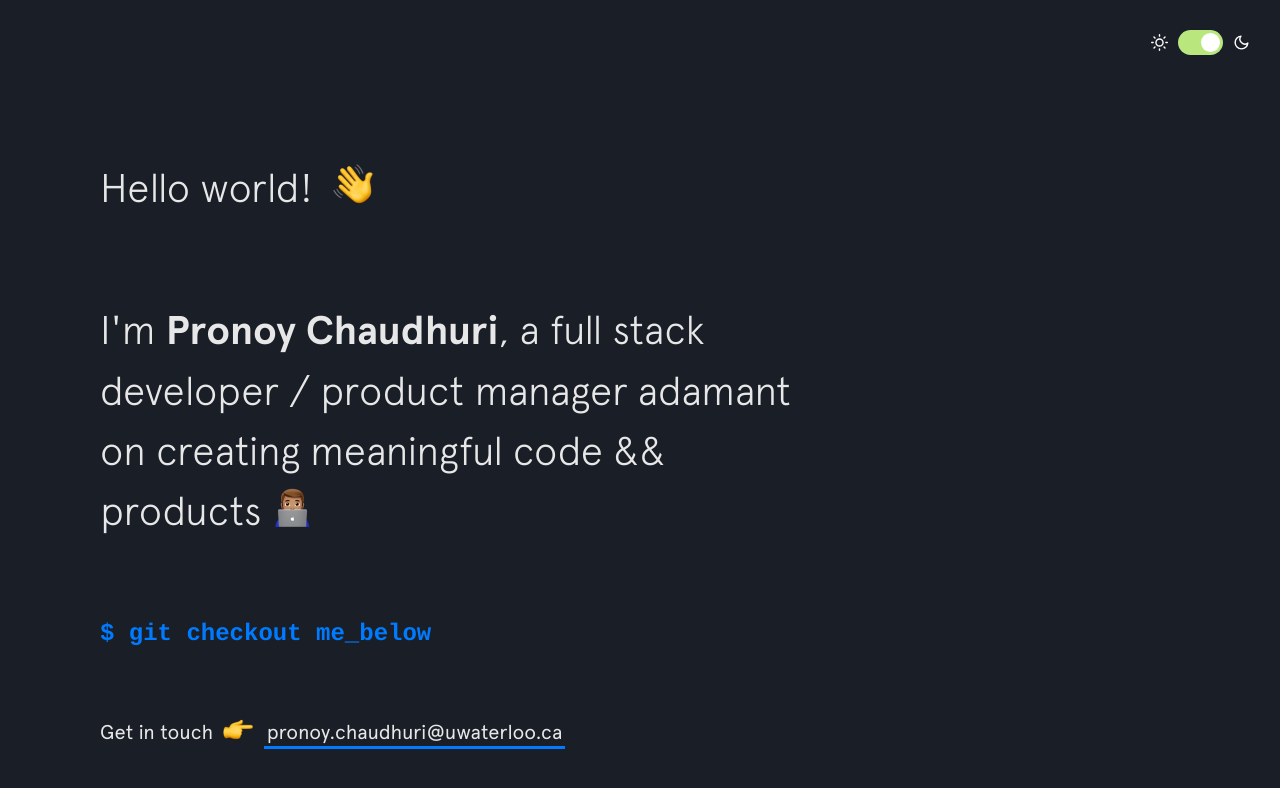
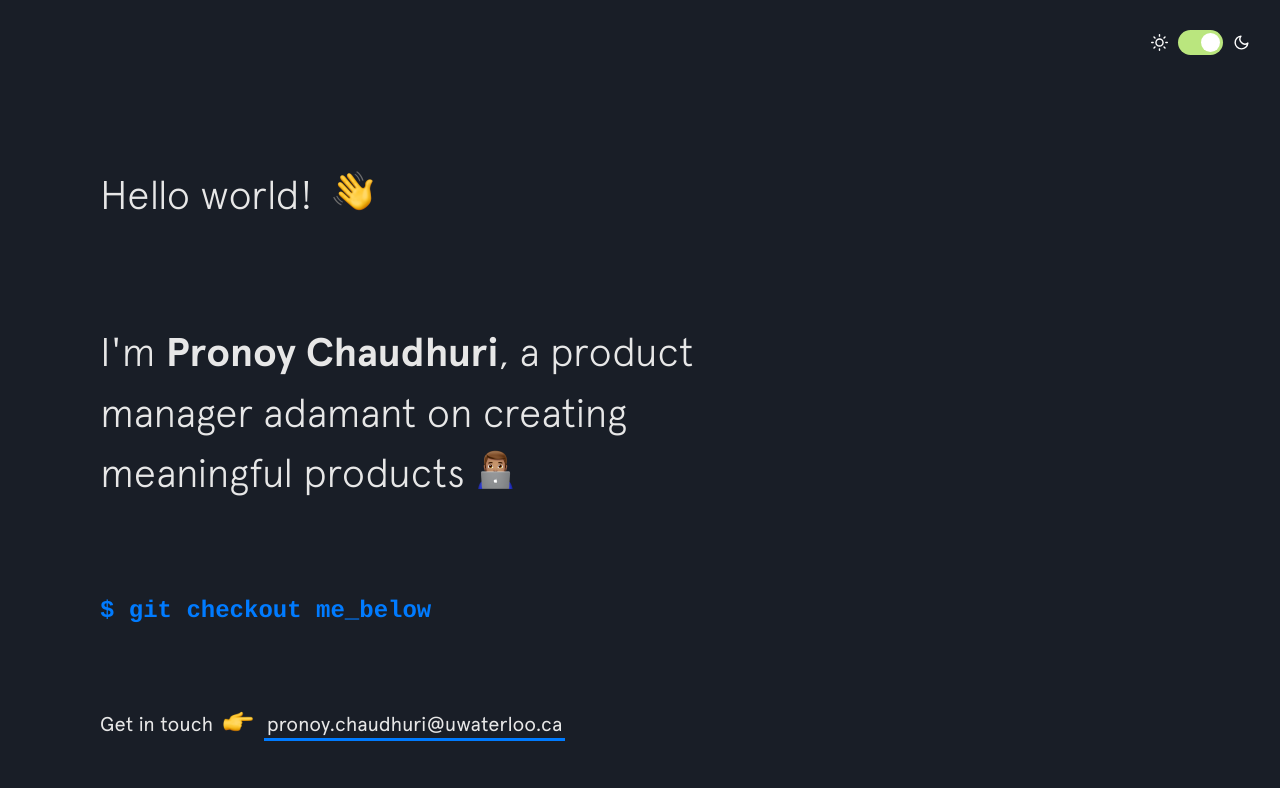
Before and after one commit to PronoyC/pronoyc.github.io, a Jekyll site: the page built from index.html, in a window 1280 px wide and 900 px high. Shown: the top 788 px of the window. Built offline with Jekyll 4.4.1, drawn with Linux system fonts in a browser that asks for light colours; nearby versions of some CDN libraries.

Commit message:
Update intro.html

```diff
--- a/_includes/intro.html
+++ b/_includes/intro.html
@@ -4,7 +4,7 @@
   </h1>
 
   <h2 class="intro__tagline">I'm
-    <span class="name">Pronoy Chaudhuri</span>, a full stack developer / product manager adamant on creating meaningful code && products
+    <span class="name">Pronoy Chaudhuri</span>, a product manager adamant on creating meaningful products
     <span class="emoji technologist"></span>
     <h2 style="font-family:courier;color:#007bff;"> $ git checkout me_below</h2>
   </h2>
```
